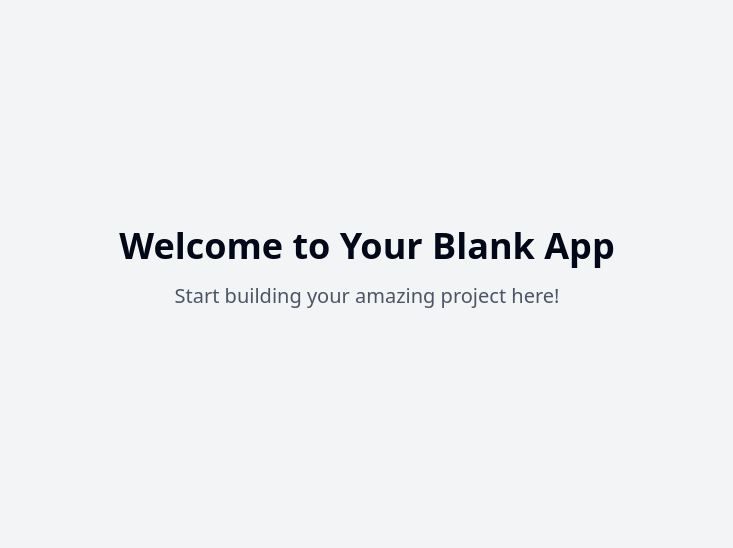
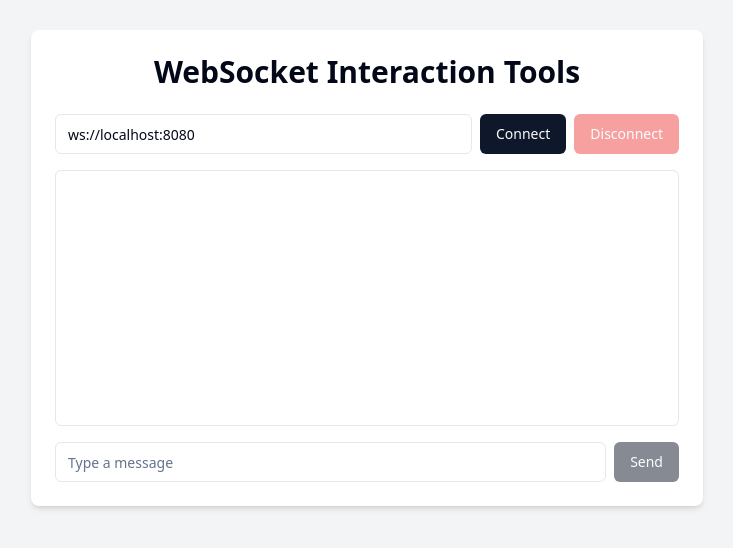
Before and after one commit to GPT-Engineer-App/websocket-wizardry-tools, a React (Vite) app: page / in a window 1280 px wide. Shown: the part 132-680 px from the top of the page, without its empty margins (273-1006 px from the left). Built offline with nearby package versions, Linux system fonts and the light colour scheme.

Commit message:
Add Websocket interaction tools
Implement tools to facilitate Websocket interactions within the application.
[skip gpt_engineer]

```diff
--- /dev/null
+++ b/src/components/WebSocketClient.jsx
@@ -0,0 +1,97 @@
+import React, { useState, useEffect, useRef } from 'react';
+import { Button } from "@/components/ui/button";
+import { Input } from "@/components/ui/input";
+import { Textarea } from "@/components/ui/textarea";
+
+const WebSocketClient = () => {
+  const [url, setUrl] = useState('ws://localhost:8080');
+  const [connected, setConnected] = useState(false);
+  const [messages, setMessages] = useState([]);
+  const [inputMessage, setInputMessage] = useState('');
+  const socketRef = useRef(null);
+
+  useEffect(() => {
+    return () => {
+      if (socketRef.current) {
+        socketRef.current.close();
+      }
+    };
+  }, []);
+
+  const connect = () => {
+    if (socketRef.current) {
+      socketRef.current.close();
+    }
+
+    const socket = new WebSocket(url);
+
+    socket.onopen = () => {
+      setConnected(true);
+      setMessages(prev => [...prev, 'Connected to WebSocket server']);
+    };
+
+    socket.onmessage = (event) => {
+      setMessages(prev => [...prev, `Received: ${event.data}`]);
+    };
+
+    socket.onclose = () => {
+      setConnected(false);
+      setMessages(prev => [...prev, 'Disconnected from WebSocket server']);
+    };
+
+    socketRef.current = socket;
+  };
+
+  const disconnect = () => {
+    if (socketRef.current) {
+      socketRef.current.close();
+    }
+  };
+
+  const sendMessage = () => {
+    if (socketRef.current && socketRef.current.readyState === WebSocket.OPEN) {
+      socketRef.current.send(inputMessage);
+      setMessages(prev => [...prev, `Sent: ${inputMessage}`]);
+      setInputMessage('');
+    }
+  };
+
+  return (
+    <div className="space-y-4">
+      <div className="flex space-x-2">
+        <Input
+          type="text"
+          value={url}
+          onChange={(e) => setUrl(e.target.value)}
+          placeholder="WebSocket URL"
+          className="flex-grow"
+        />
+        <Button onClick={connect} disabled={connected}>
+          Connect
+        </Button>
+        <Button onClick={disconnect} disabled={!connected} variant="destructive">
+          Disconnect
+        </Button>
+      </div>
+      <Textarea
+        value={messages.join('\n')}
+        readOnly
+        className="h-64 resize-none"
+      />
+      <div className="flex space-x-2">
+        <Input
+          type="text"
+          value={inputMessage}
+          onChange={(e) => setInputMessage(e.target.value)}
+          placeholder="Type a message"
+          className="flex-grow"
+        />
+        <Button onClick={sendMessage} disabled={!connected}>
+          Send
+        </Button>
+      </div>
+    </div>
+  );
+};
+
+export default WebSocketClient;
--- a/src/nav-items.jsx
+++ b/src/nav-items.jsx
@@ -1,4 +1,4 @@
-import { Home } from "lucide-react";
+import { Home, Radio } from "lucide-react";
 import Index from "./pages/Index.jsx";
 
 /**
@@ -6,9 +6,9 @@ import Index from "./pages/Index.jsx";
  */
 export const navItems = [
   {
-    title: "Home",
+    title: "WebSocket Tools",
     to: "/",
-    icon: <Home className="h-4 w-4" />,
+    icon: <Radio className="h-4 w-4" />,
     page: <Index />,
   },
 ];
--- a/src/pages/Index.jsx
+++ b/src/pages/Index.jsx
@@ -1,11 +1,11 @@
-// Update this page (the content is just a fallback if you fail to update the page)
+import WebSocketClient from '../components/WebSocketClient';
 
 const Index = () => {
   return (
     <div className="min-h-screen flex items-center justify-center bg-gray-100">
-      <div className="text-center">
-        <h1 className="text-4xl font-bold mb-4">Welcome to Your Blank App</h1>
-        <p className="text-xl text-gray-600">Start building your amazing project here!</p>
+      <div className="w-full max-w-2xl p-6 bg-white rounded-lg shadow-md">
+        <h1 className="text-3xl font-bold mb-6 text-center">WebSocket Interaction Tools</h1>
+        <WebSocketClient />
       </div>
     </div>
   );
```
